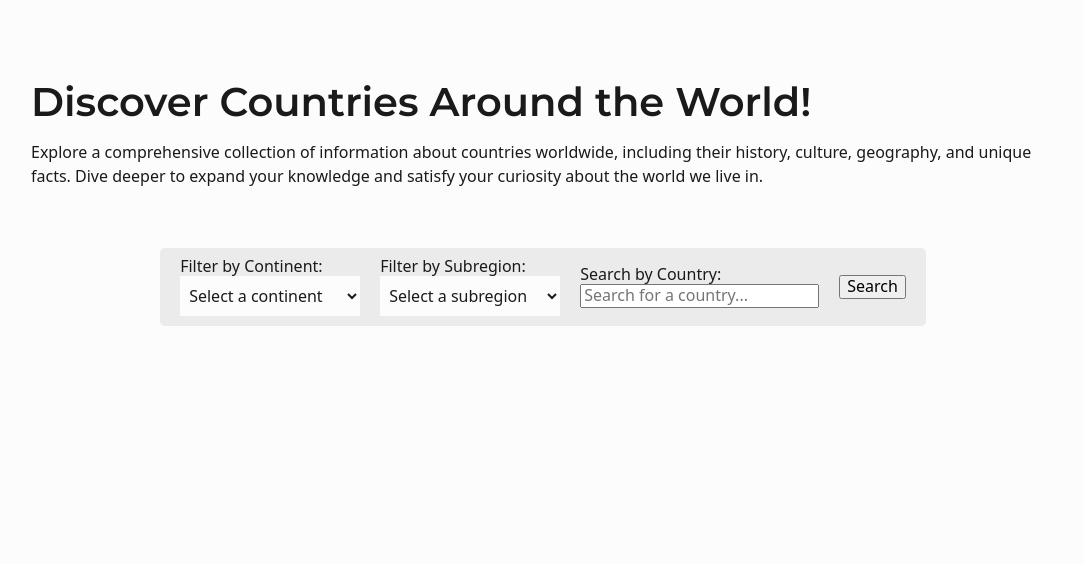
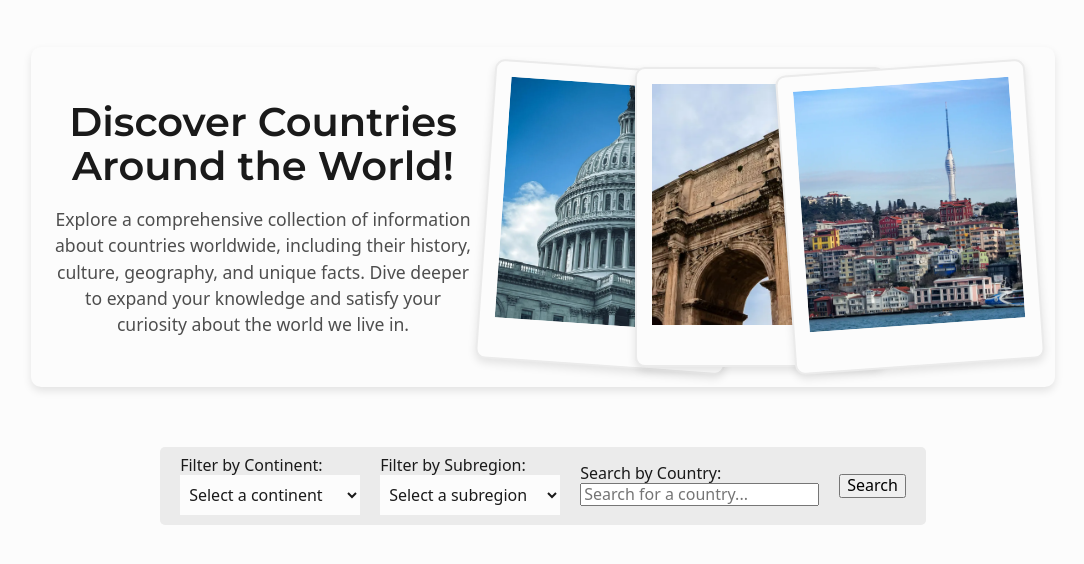
Before and after one commit to Aragon-Joaquin/country-browser, a website built with Vite: page index.html in a window 1280 px wide. Shown: the part 86-650 px from the top of the page, without its empty margins (97-1181 px from the left). Built offline with nearby package versions, Linux system fonts and the light colour scheme.

Commit message:
:star: added imgs

```diff
--- a/index.html
+++ b/index.html
@@ -30,14 +30,22 @@
 		</header>
 
 		<main id="app-main">
-			<span>
-				<h2>Discover Countries Around the World!</h2>
-				<p>
-					Explore a comprehensive collection of information about countries worldwide, including their history, culture,
-					geography, and unique facts. Dive deeper to expand your knowledge and satisfy your curiosity about the world
-					we live in.
-				</p>
-			</span>
+			<div class="hero-section">
+				<span class="hero-title">
+					<h2>Discover Countries Around the World!</h2>
+					<p>
+						Explore a comprehensive collection of information about countries worldwide, including their history,
+						culture, geography, and unique facts. Dive deeper to expand your knowledge and satisfy your curiosity about
+						the world we live in.
+					</p>
+				</span>
+
+				<div class="hero-images">
+					<img src="/imgs/capital1.webp" alt="image of Washington, United States" />
+					<img src="/imgs/capital2.webp" alt="image of the Arch of Constantine, Rome" />
+					<img src="/imgs/capital3.webp" alt="image of Camlica Tower, Coast of Istanbul" />
+				</div>
+			</div>
 
 			<form class="search-form">
 				<label for="continent-select"
--- a/src/assets/styles/landing.css
+++ b/src/assets/styles/landing.css
@@ -30,12 +30,68 @@ body {
 	}
 }
 
-select {
-	width: 180px;
-	height: 40px;
-	border: 0;
+.hero-section {
+	display: flex;
+	flex-direction: row;
+	padding: 20px;
 	background-color: var(--white);
-	color: var(--black);
-	font-size: 16px;
-	padding: 5px;
+	border-radius: 10px;
+	box-shadow: 0 4px 8px rgba(0, 0, 0, 0.1);
+	text-align: center;
+	gap: 0px 10px;
+
+	& > .hero-title {
+		& > h2 {
+			text-wrap: pretty;
+		}
+		& > p {
+			font-size: 1.1rem;
+			color: var(--dark-gray);
+		}
+	}
 }
+
+.hero-images {
+	display: flex;
+	flex-direction: row;
+	justify-content: center;
+	align-items: center;
+	min-width: fit-content;
+
+	& > img {
+		position: relative;
+		width: 250px;
+		height: 300px;
+		border-radius: 10px;
+		object-fit: cover;
+		box-shadow: 0 4px 8px rgba(0, 0, 0, 0.1);
+		background-color: var(--white);
+		padding: 15px 15px 40px 15px;
+		border: 2px solid var(--light-gray);
+
+		transition: all 0.3s ease;
+
+		&:nth-child(1) {
+			margin-right: -100px;
+			rotate: 4deg;
+			z-index: 1;
+		}
+		&:nth-child(2) {
+			z-index: 2;
+		}
+
+		&:nth-child(3) {
+			margin-left: -100px;
+			rotate: -4deg;
+			z-index: 3;
+		}
+
+		&:hover {
+			z-index: 4;
+			box-shadow: 0 6px 12px rgba(0, 0, 0, 0.4);
+			transform: scale(1.05);
+			rotate: 0deg;
+			cursor: pointer;
+		}
+	}
+}
--- a/src/style.css
+++ b/src/style.css
@@ -53,6 +53,22 @@ body {
 	}
 }
 
+/* finish this */
+select {
+	width: 180px;
+	height: 40px;
+	border: 0;
+	background-color: var(--white);
+	color: var(--black);
+	font-size: 16px;
+	padding: 5px;
+
+	& > option {
+		background-color: var(--white);
+		color: var(--black);
+	}
+}
+
 h1,
 h2,
 h3,
```
Also changed, not shown: README.md, public/imgs/capital1.webp (added), public/imgs/capital2.webp (added), public/imgs/capital3.webp (added).
